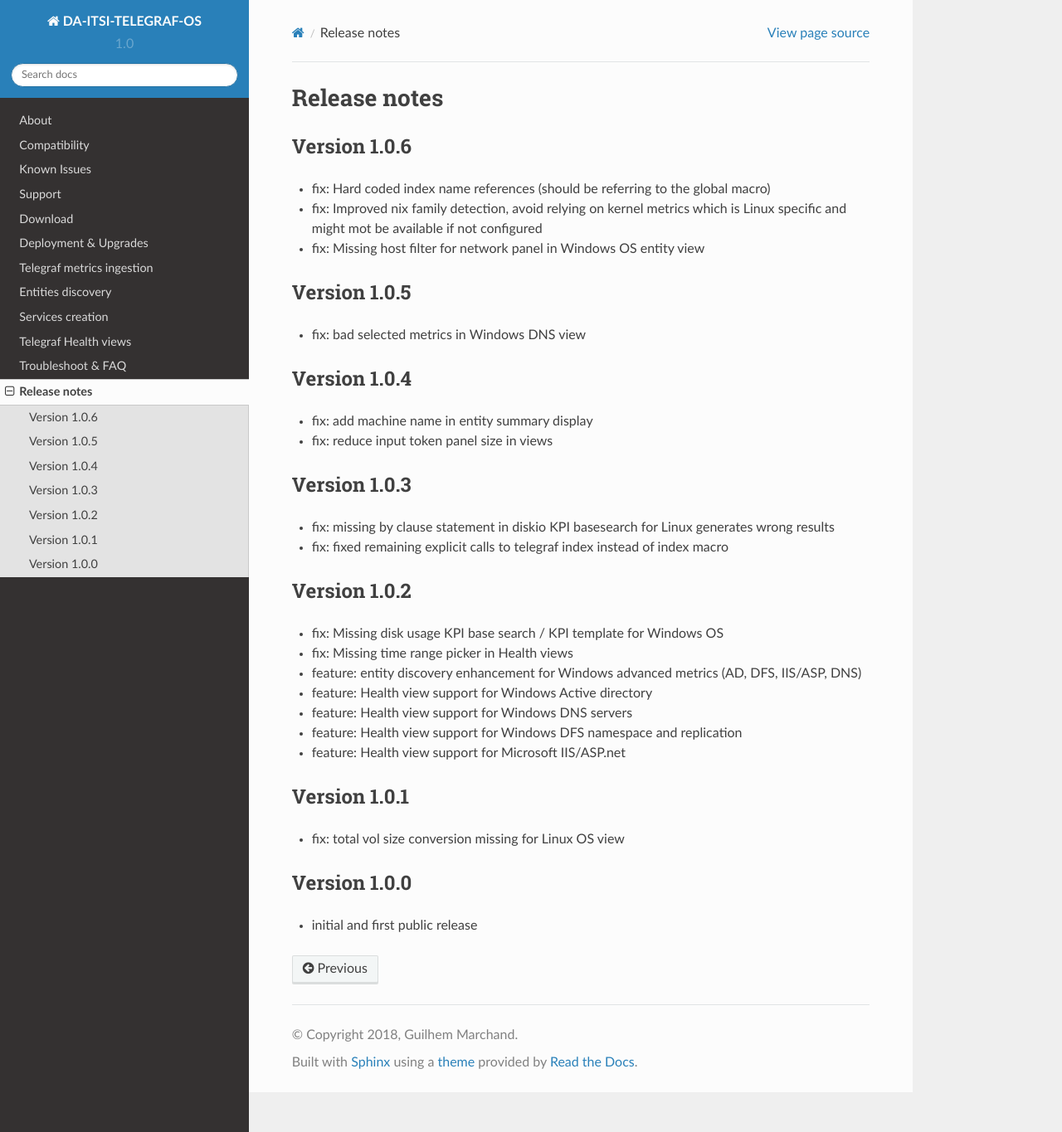
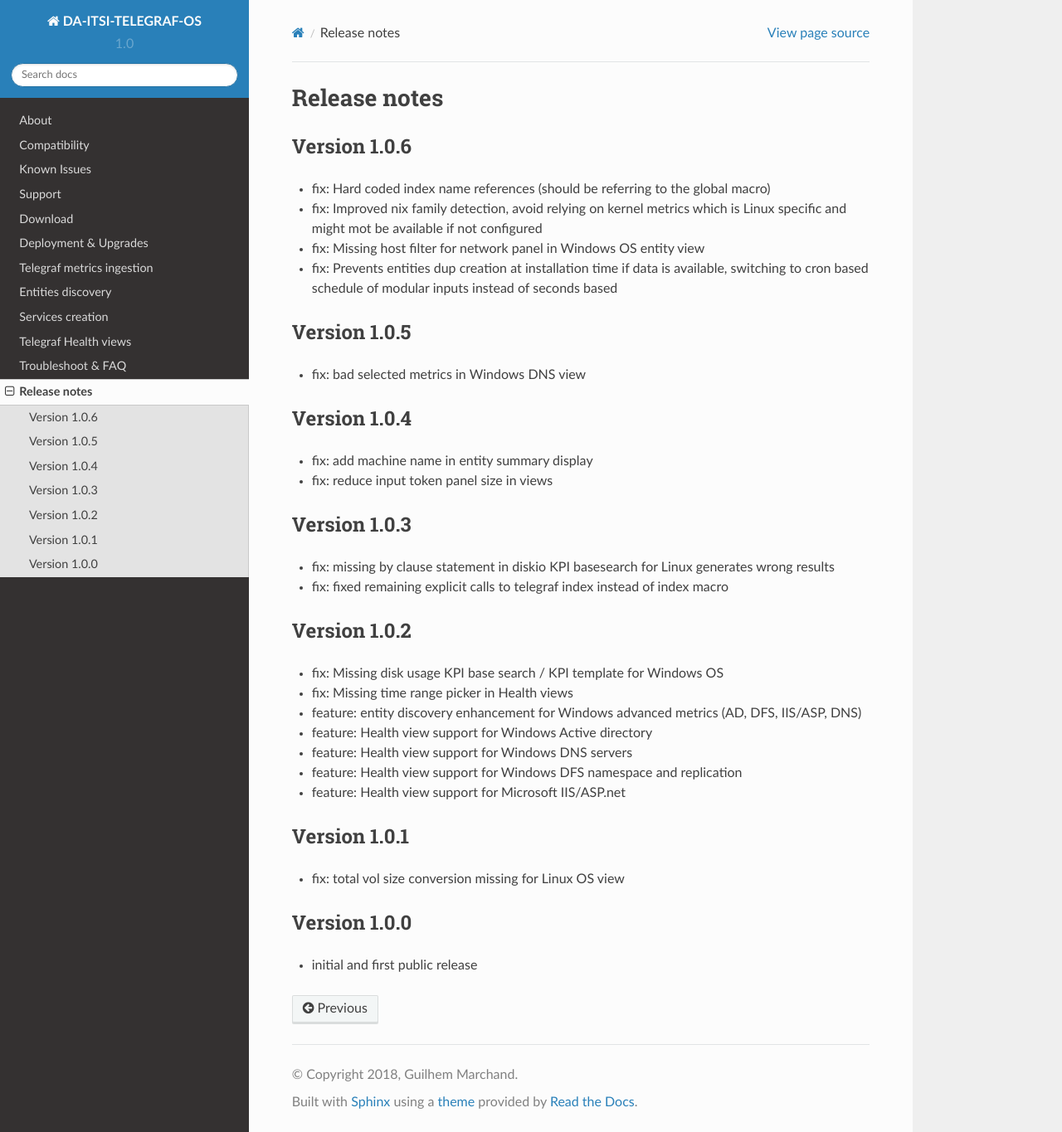
Before and after one commit to guilhemmarchand/DA-ITSI-TELEGRAF-OS, a Sphinx documentation site: the page built from docs/releasenotes.rst, in a window 1280 px wide and 1365 px high. Shown: the whole window at 83% size. Built offline with Sphinx 7.4.7 and the Read the Docs theme 2.0.0, drawn with Linux system fonts in a browser that asks for light colours.

Commit message:
Version 1.0.6

```diff
--- a/docs/releasenotes.rst
+++ b/docs/releasenotes.rst
@@ -7,6 +7,7 @@ Version 1.0.6
 - fix: Hard coded index name references (should be referring to the global macro)
 - fix: Improved nix family detection, avoid relying on kernel metrics which is Linux specific and might mot be available if not configured
 - fix: Missing host filter for network panel in Windows OS entity view
+- fix: Prevents entities dup creation at installation time if data is available, switching to cron based schedule of modular inputs instead of seconds based
 
 Version 1.0.5
 =============
```
Also changed, not shown: 2 other files.
